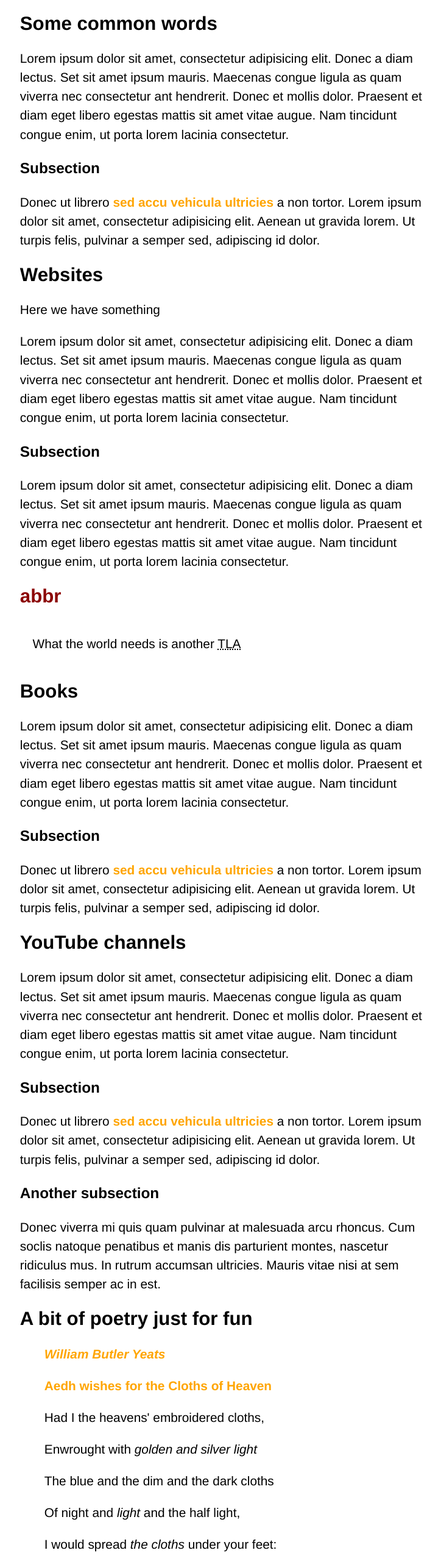
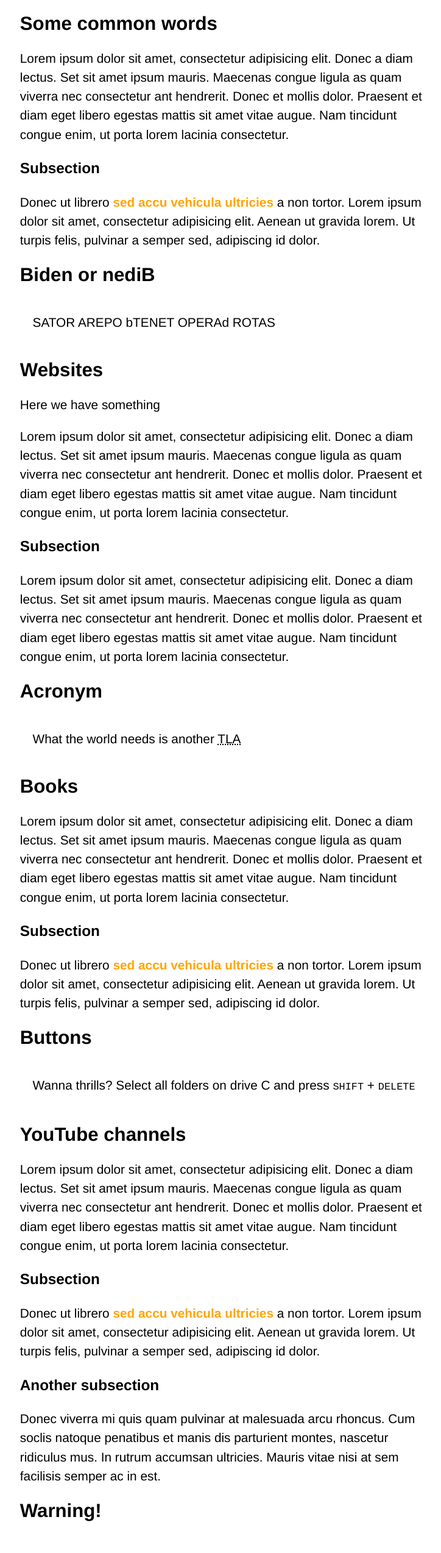
Before and after one commit to alsomalo/FirstSteps, a plain HTML site: page index.html in a window 1280 px wide. Shown: the part 253-2800 px from the top of the page at 61% size, without its empty margins (264-988 px from the left). Drawn offline with Linux system fonts and the light colour scheme; a web font is replaced by a local one.

Commit message:
Update index.html

```diff
--- a/index.html
+++ b/index.html
@@ -56,6 +56,13 @@
 
       </article>
 
+      <div class = "container">
+       <div class = "section">
+         <h2 class = "is-size-1">Biden or nediB</h2>
+         <p class = "box"> <bdo dir = "rtl"> SATOR dAREPO TENETb OPERA ROTAS </bdo> </p>
+       </div>
+     </div>
+
       <article>
 
         <h2>Websites</h2>
@@ -72,7 +79,7 @@
 
      <div class = "container">
        <div class = "section">
-         <h1 class = "is-size-1">abbr</h1>
+         <h2 class = "is-size-1">Acronym</h2>
          <p class = "box"> What the world needs is another <abbr title = "Three Letter Acronym"> TLA </abbr></p>
        </div>
      </div>
@@ -88,6 +95,13 @@
         <p>Donec ut librero <span class="special">sed accu vehicula ultricies</span> a non tortor. Lorem ipsum dolor sit amet, consectetur adipisicing elit. Aenean ut gravida lorem. Ut turpis felis, pulvinar a semper sed, adipiscing id dolor.</p>
 
       </article>
+
+     <div class = "container">
+       <div class = "section">
+         <h2 class = "is-size-1">Buttons</h2>
+         <p class = "box"> Wanna thrills? Select all folders on drive C and press <kbd>SHIFT</kbd> + <kbd>DELETE</kbd> </p>
+       </div>
+     </div>
 
       <article>
 
@@ -105,10 +119,20 @@
 
       </article>
 
+     <div class = "container">
+       <div class = "section">
+         <h2 class = "is-size-1">Warning!</h2>
+           <div class = "box"> <p> When I booted up my computer this morning, it said </p>
+             <br />
+           <samp> DOWNLOAD FAILURE, PRESS F TO PAY RESPECT TO ANONYMOUS </samp>
+           </div>
+       </div>
+     </div>
+
 
       <!-- Дополнительный контент также может быть вложен в основной контент -->
       <aside>
-        <h2>A bit of poetry just for fun</h2>
+        <h1>A bit of poetry just for fun</h1>
 
         <ul>
           <p><span class="special"><em>William Butler Yeats</em></span></p>
@@ -157,6 +181,13 @@
         </ul>
       </aside>
 
+     <div class = "container">
+       <div class = "section">
+         <h2 class = "is-size-1">Need more information?</h2>
+         <div class = "box"> <details> <summary> Click here </summary> Gotcha! </details> </div>
+       </div>
+     </div>
+
     </main>
 
     <!-- И вот наш главный нижний колонтитул, который используется на всех страницах нашего веб-сайта -->
```
